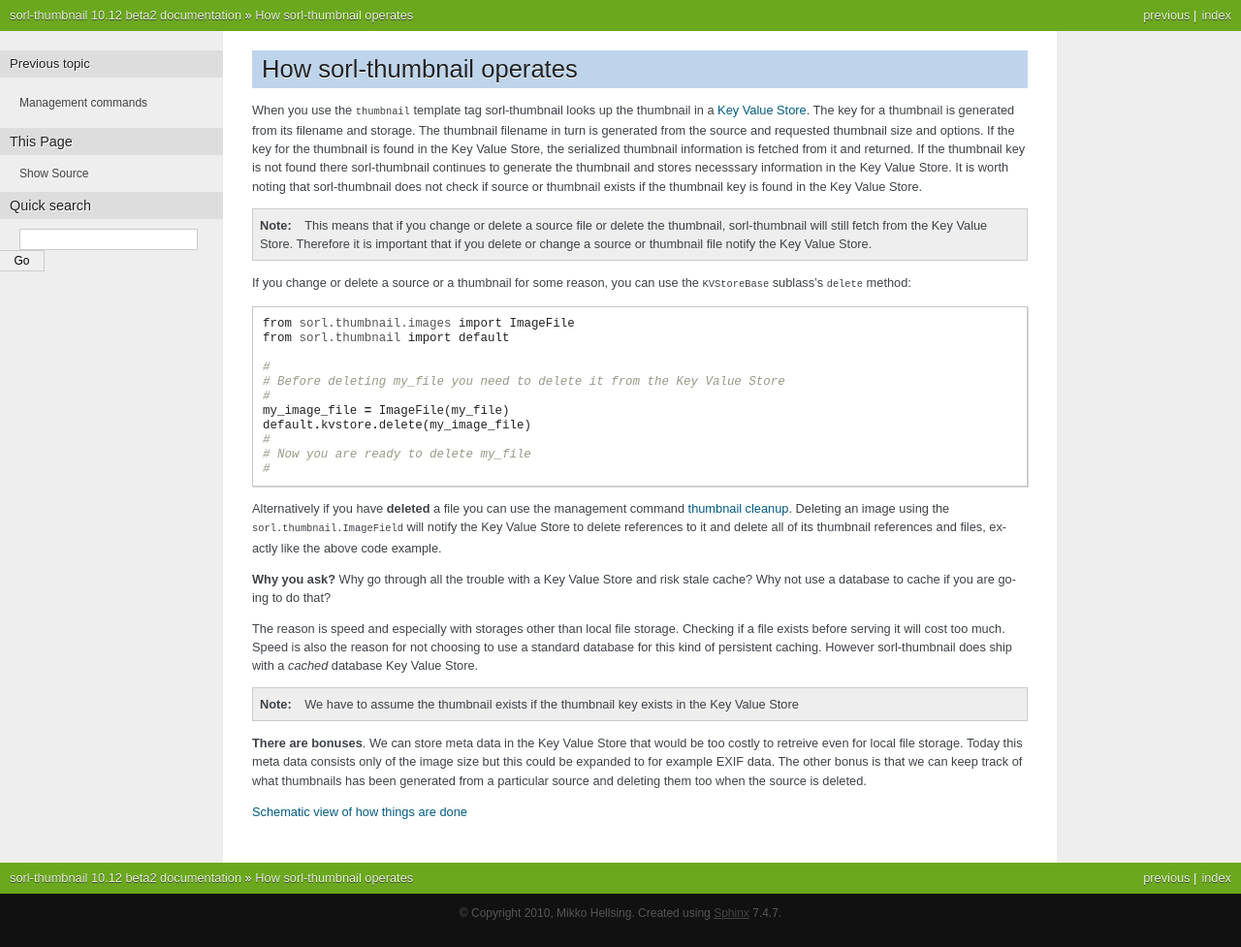
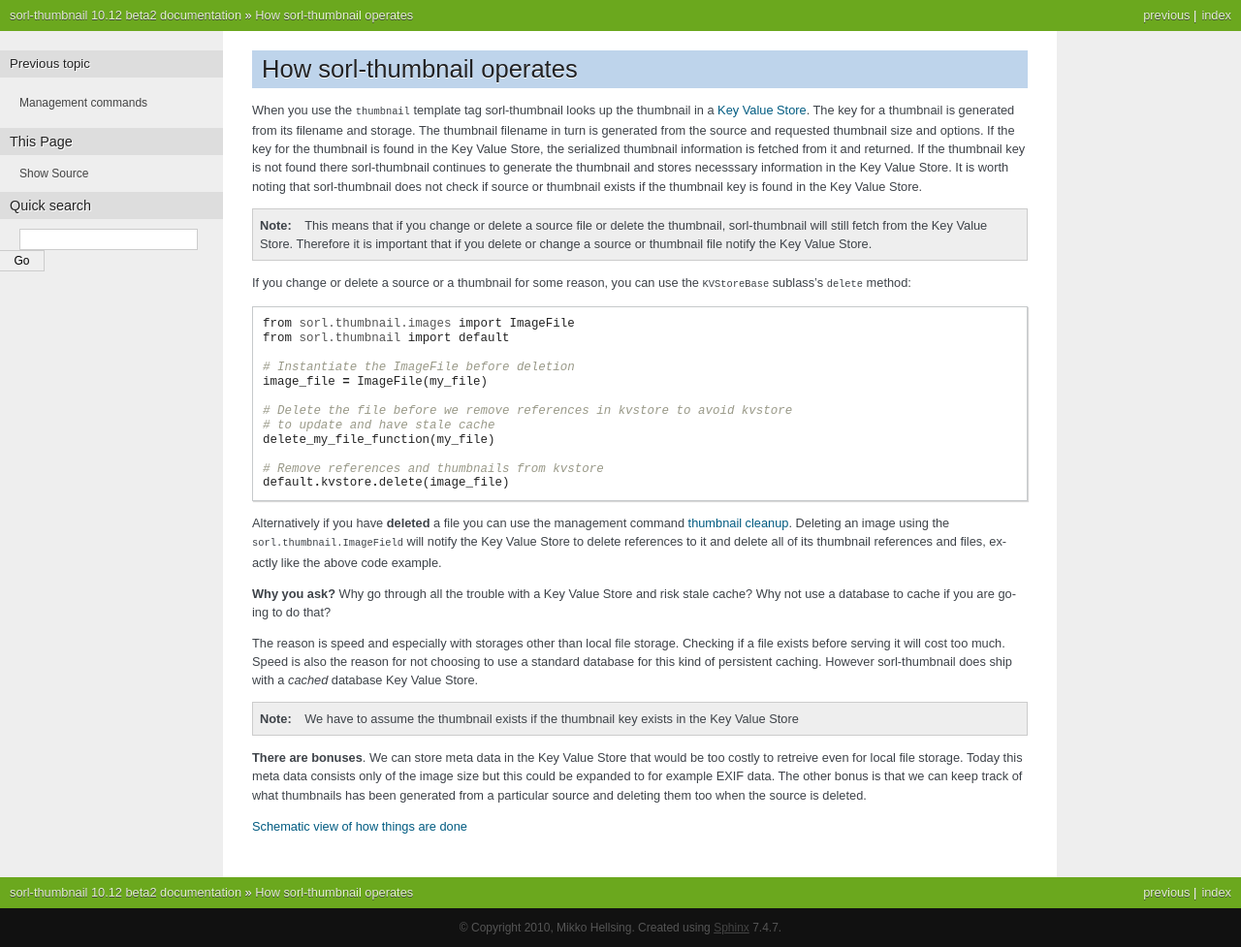
Before and after one commit to jazzband/sorl-thumbnail, a Sphinx documentation site: the page built from docs/operation.rst, in a window 1280 px wide. Shown: the whole page at 97% size. Built offline with Sphinx 7.4.7, drawn with Linux system fonts in a browser that asks for light colours.

Commit message:
race conditions on IO could lead to stale cache

```diff
--- a/docs/operation.rst
+++ b/docs/operation.rst
@@ -23,14 +23,15 @@
     from sorl.thumbnail.images import ImageFile
     from sorl.thumbnail import default
 
-    #
-    # Before deleting my_file you need to delete it from the Key Value Store
-    #
-    my_image_file = ImageFile(my_file)
-    default.kvstore.delete(my_image_file)
-    #
-    # Now you are ready to delete my_file
-    #
+    # Instantiate the ImageFile before deletion
+    image_file = ImageFile(my_file)
+
+    # Delete the file before we remove references in kvstore to avoid kvstore
+    # to update and have stale cache
+    delete_my_file_function(my_file)
+
+    # Remove references and thumbnails from kvstore
+    default.kvstore.delete(image_file)
 
 Alternatively if you have **deleted** a file you can use the management command
 :ref:`thumbnail-cleanup`.  Deleting an image using the
```
Also changed, not shown: 1 other file.
